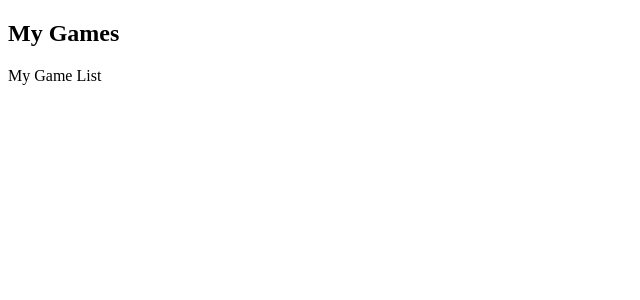
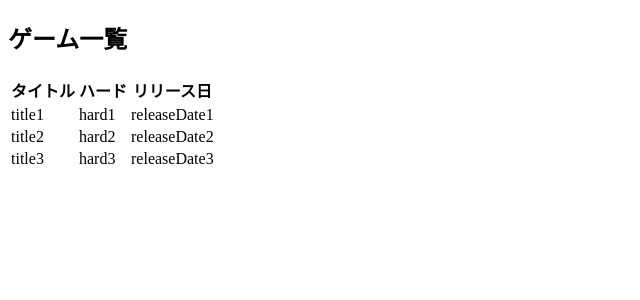
Before and after one commit to YouBou/game-history, a Next.js app in the folder frontend/: page /mygames in a window 1280 px wide. Shown: the top 300 px of the page, without its empty margins (0-640 px from the left). Built offline with nearby package versions, Linux system fonts and the light colour scheme.

Commit message:
[feat] 一覧画面の仮実装

```diff
--- a/frontend/app/mygames/page.tsx
+++ b/frontend/app/mygames/page.tsx
@@ -1,9 +1,38 @@
-export default function Page()
-{
+'use client'
+
+import { useState, useEffect } from 'react';
+import mygamesData from './sample/mygames.json';
+type MygameData = {
+    title: string;
+    hard: string;
+    releaseDate: string;
+};
+export default function Page() {
+    const [data, setData] = useState<MygameData[]>([]);
+
+    useEffect(() => {
+        setData(mygamesData);
+    }, []);
+
     return (
         <>
-            <h2>My Games</h2>
-            <p>My Game List</p>
+            <h2>ゲーム一覧</h2>
+            <table>
+                <thead>
+                    <tr>
+                        <th>タイトル</th>
+                        <th>ハード</th>
+                        <th>リリース日</th>
+                    </tr>
+                </thead>
+                {data.map((data: any) => (
+                    <tr key={data.title}>
+                        <td>{data.title}</td>
+                        <td>{data.hard}</td>
+                        <td>{data.releaseDate}</td>
+                    </tr>
+                ))}
+            </table>
         </>
     )
 }
--- /dev/null
+++ b/frontend/app/mygames/sample/mygames.json
@@ -0,0 +1,17 @@
+[
+    {
+        "title": "title1",
+        "hard": "hard1",
+        "releaseDate": "releaseDate1"
+    },
+    {
+        "title": "title2",
+        "hard": "hard2",
+        "releaseDate": "releaseDate2"
+    },
+    {
+        "title": "title3",
+        "hard": "hard3",
+        "releaseDate": "releaseDate3"
+    }
+]
```
